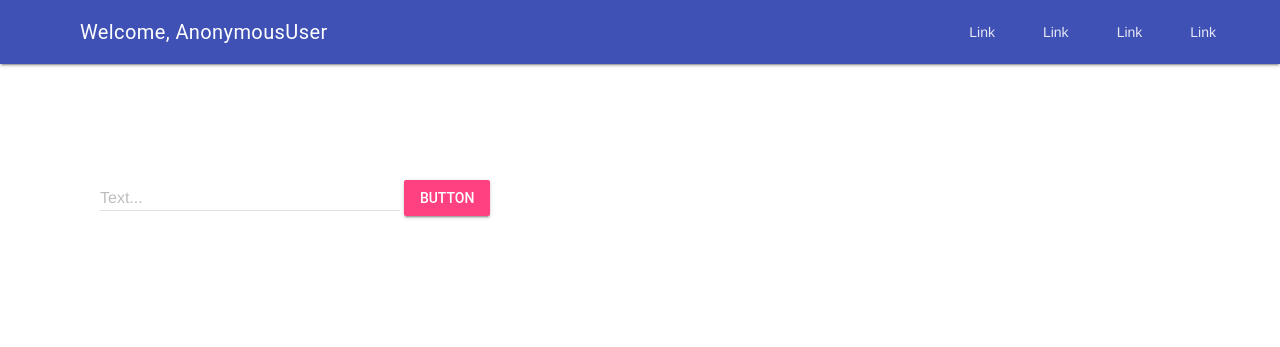
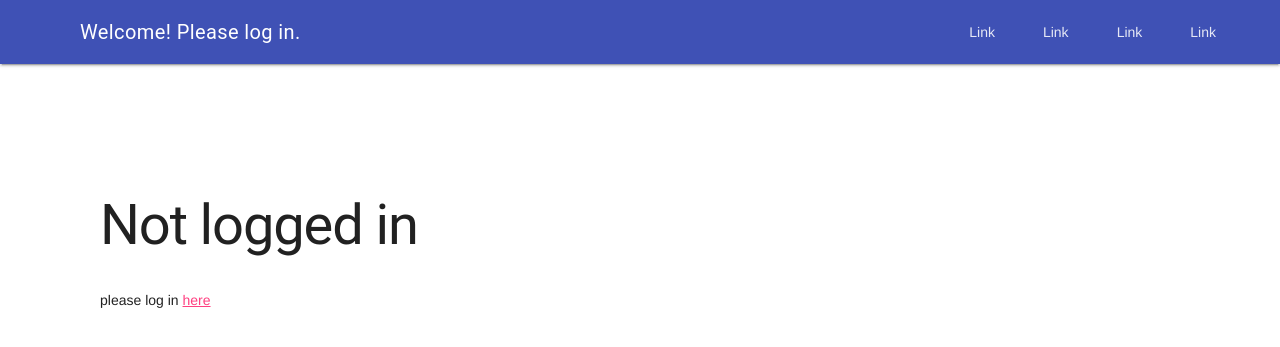
Before and after one commit to HomeBjo/Django-ChatApp, a Django app: page /chat/ in a window 1280 px wide. Shown: the top 347 px of the page. Run offline with Django 5.2, Linux system fonts and the light colour scheme.

Commit message:
add login

```diff
--- a/first_django_app/chat/templates/chat/index.html
+++ b/first_django_app/chat/templates/chat/index.html
@@ -1,10 +1,19 @@
-<link rel="stylesheet" href="https://fonts.googleapis.com/icon?family=Material+Icons">
-<link rel="stylesheet" href="https://code.getmdl.io/1.3.0/material.indigo-pink.min.css">
+<link
+  rel="stylesheet"
+  href="https://fonts.googleapis.com/icon?family=Material+Icons"
+/>
+<link
+  rel="stylesheet"
+  href="https://code.getmdl.io/1.3.0/material.indigo-pink.min.css"
+/>
 <script defer src="https://code.getmdl.io/1.3.0/material.min.js"></script>
 
 <style>
   .page-content {
     padding: 100px 100px;
+  }
+  .color-gray {
+    color: rgba(0, 0, 0, 0.5);
   }
 </style>
 
@@ -13,7 +22,15 @@
   <header class="mdl-layout__header">
     <div class="mdl-layout__header-row">
       <!-- Title -->
-        <span class="mdl-layout-title">Welcome, {{request.user}}</span>
+
+      <span class="mdl-layout-title">
+        {% if request.user.is_authenticated %}
+
+          Welcome, {{request.user}}
+        {% else %}
+        Welcome! Please log in.
+        {% endif %}
+      </span>
       <!-- Add spacer, to align navigation to the right -->
       <div class="mdl-layout-spacer"></div>
       <!-- Navigation. We hide it in small screens. -->
@@ -36,20 +53,39 @@
   </div>
   <main class="mdl-layout__content">
     <div class="page-content">
+      {% if request.user.is_authenticated %}
+      {% for message in messages %}
+      <div>
+        <span class="color-gray">[{{ message.created_at }}]</span>
+        {{message.author }} : <i>{{ message.text }}</i>
+      </div>
+      {% endfor %}
 
-        <form action="/chat/" method="post" >
+      <form action="/chat/" method="post">
         {% csrf_token %}
-            <div class="mdl-textfield mdl-js-textfield mdl-textfield--floating-label">
-              <input class="mdl-textfield__input" name="textmessage" type="text" id="sample3">
+        <div
+          class="mdl-textfield mdl-js-textfield mdl-textfield--floating-label"
+        >
+          <input
+            class="mdl-textfield__input"
+            name="textmessage"
+            type="text"
+            id="sample3"
+          />
           <label class="mdl-textfield__label" for="sample3">Text...</label>
         </div>
 
-            <button class="mdl-button mdl-js-button mdl-button--raised mdl-js-ripple-effect mdl-button--accent">
+        <button
+          class="mdl-button mdl-js-button mdl-button--raised mdl-js-ripple-effect mdl-button--accent"
+        >
           Button
         </button>
+      </form>
+      {% else %}
+      <h1>Not logged in</h1>
+      <p>please log in <a href="/login/">here</a></p>
 
-
-          </form>
+      {% endif %}
     </div>
   </main>
 </div>
--- a/first_django_app/chat/views.py
+++ b/first_django_app/chat/views.py
@@ -1,4 +1,7 @@
+from django.http import HttpResponseRedirect
 from django.shortcuts import render
+from django.contrib.auth import authenticate, login
+
 
 from chat.models import Chat
 from chat.models import Message
@@ -8,4 +11,15 @@ def index(request):
         print("Received data= " +  request.POST ['textmessage'])
         myChat = Chat.objects.get(id=1)
         Message.objects.create(text=request.POST ['textmessage'],chat=myChat, author=request.user, receiver=request.user)
-    return render(request, 'chat/index.html')  #hier brauch man template pfad nicht angeben weil der da immmer von alleine rein guckt
+    chatMessages = Message.objects.filter(chat__id=1) # also hier gehen wir von message auf das objekt chat mit der id 1  was ein array ist
+    return render(request, 'chat/index.html', {'messages': chatMessages})  #hier brauch man template pfad nicht angeben weil der da immmer von alleine rein guckt
+
+def login_view(request):
+    if request.method == 'POST':
+        user = authenticate(username= request.POST.get('username'), password=request.POST.get('password'))
+        if user:
+            login(request, user)
+            return HttpResponseRedirect('/chat')
+        else:
+            return render(request, 'auth/login.html', {'wrongPassword' : True})
+    return render(request, 'auth/login.html')
--- a/first_django_app/first_django_app/urls.py
+++ b/first_django_app/first_django_app/urls.py
@@ -17,9 +17,10 @@ Including another URLconf
 from django.contrib import admin
 from django.urls import path
 
-from chat.views import index
+from chat.views import index, login_view
 
 urlpatterns = [
     path('admin/', admin.site.urls),
     path('chat/', index ),
+    path('login/', login_view ),
 ]
```
Also changed, not shown: first_django_app/chat/templates/auth/login.html (added, +27 -0 lines). Lines whose indentation alone changed are shown as unchanged.
